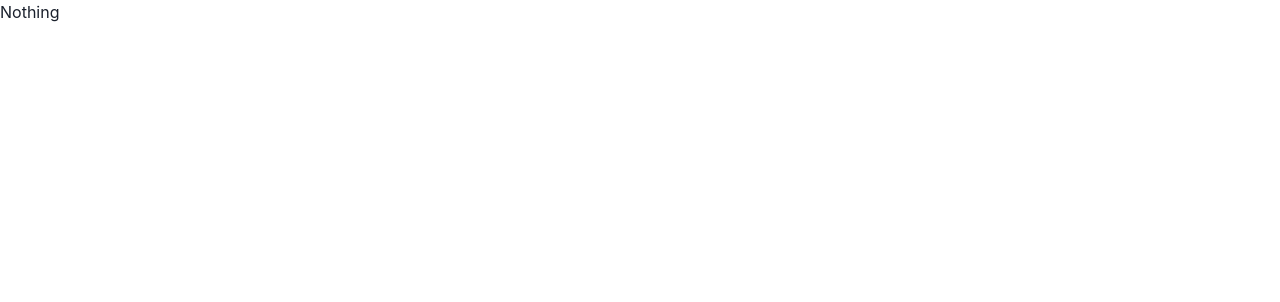
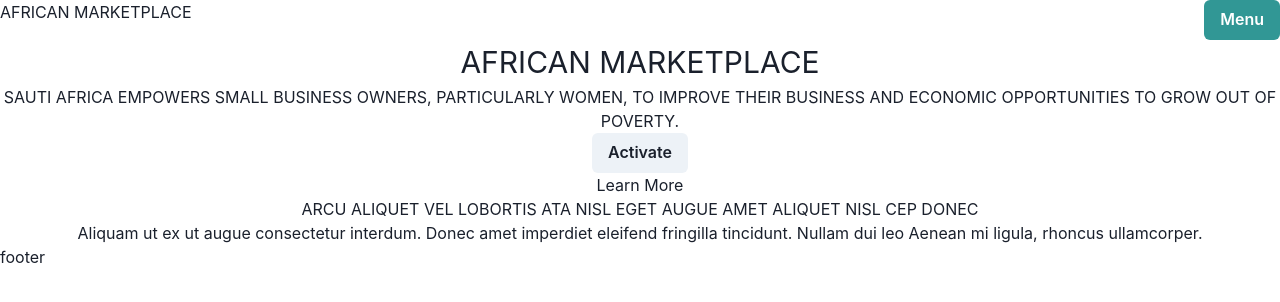
Before and after one commit to African-Marketplace-TT21/Front-End, a React (Create React App) app in the folder african-marketplace/: page / in a window 1280 px wide. Shown: the top 302 px of the page. Built offline with nearby package versions, Linux system fonts and the light colour scheme.

Commit message:
main page skeleton according to the given template, signup/login UI ongoing. Cloning the given template is ongoing too.

```diff
--- a/african-marketplace/package.json
+++ b/african-marketplace/package.json
@@ -10,6 +10,8 @@
       "@testing-library/react": "^11.1.0",
       "@testing-library/user-event": "^12.1.10",
       "axios": "^0.21.1",
+      "eslint": "^7.19.0",
+      "eslint-plugin-react": "^7.22.0",
       "framer-motion": "^3.2.2-rc.1",
       "react": "^17.0.1",
       "react-dom": "^17.0.1",
--- a/african-marketplace/src/App.css
+++ b/african-marketplace/src/App.css
@@ -1,3 +1,25 @@
 .App {
    text-align: center;
 }
+
+.navbar {
+   display: flex;
+   flex-direction: row;
+   justify-content: space-between;
+}
+
+.banner {
+   display: flex;
+   flex-direction: column;
+   justify-content: center;
+   align-items: center;
+   text-align: center;
+}
+
+.section1 {
+   display: flex;
+   flex-direction: column;
+   justify-content: center;
+   align-items: center;
+   text-align: center;
+}
--- a/african-marketplace/src/App.js
+++ b/african-marketplace/src/App.js
@@ -1,7 +1,43 @@
+import React from "react";
 import "./App.css";
+import { Box, Text, Button, Link } from "@chakra-ui/react";
+import Nav from "./Components/Nav";
+import Footer from "./Components/Footer";
 
 function App() {
-   return <>Nothing</>;
+   return (
+      <Box>
+         <Nav />
+         <Box className="banner">
+            <Text fontSize="3xl"> AFRICAN MARKETPLACE </Text>
+            <Text>
+               {" "}
+               SAUTI AFRICA EMPOWERS SMALL BUSINESS OWNERS, PARTICULARLY WOMEN,
+               TO IMPROVE THEIR BUSINESS AND ECONOMIC OPPORTUNITIES TO GROW OUT
+               OF POVERTY.{" "}
+            </Text>
+            <Button> Activate </Button>
+            <Link> Learn More </Link>
+         </Box>
+         <Box className="section1">
+            <Text>
+               ARCU ALIQUET VEL LOBORTIS ATA NISL EGET AUGUE AMET ALIQUET NISL
+               CEP DONEC
+            </Text>
+            <Text>
+               Aliquam ut ex ut augue consectetur interdum. Donec amet imperdiet
+               eleifend fringilla tincidunt. Nullam dui leo Aenean mi ligula,
+               rhoncus ullamcorper.
+            </Text>
+            <Box className="icons"> </Box>
+         </Box>
+         {/* in section 2 there is some sort of media query that makes the image go on top when narrow */}
+         <Box className="section2"></Box>
+         <Box className="section3"></Box>
+         <Box className="cta"></Box>
+         <Footer />
+      </Box>
+   );
 }
 
 export default App;
--- /dev/null
+++ b/african-marketplace/src/Components/Footer.js
@@ -0,0 +1,8 @@
+import React from "react";
+import { Box } from "@chakra-ui/react";
+
+function Footer() {
+   return <Box>footer</Box>;
+}
+
+export default Footer;
--- /dev/null
+++ b/african-marketplace/src/Components/Nav.js
@@ -0,0 +1,66 @@
+import React from "react";
+import { Box, Text, Button, Link, Stack } from "@chakra-ui/react";
+import {
+   Drawer,
+   DrawerBody,
+   DrawerFooter,
+   DrawerOverlay,
+   DrawerContent,
+   DrawerCloseButton,
+   useDisclosure,
+} from "@chakra-ui/react";
+
+function DrawerExample() {
+   const { isOpen, onOpen, onClose } = useDisclosure();
+   const btnRef = React.useRef();
+
+   return (
+      <>
+         <Button ref={btnRef} colorScheme="teal" onClick={onOpen}>
+            Menu
+         </Button>
+         <Drawer
+            isOpen={isOpen}
+            placement="right"
+            onClose={onClose}
+            finalFocusRef={btnRef}
+         >
+            <DrawerOverlay>
+               <DrawerContent>
+                  <DrawerCloseButton />
+
+                  <DrawerBody>
+                     <Stack>
+                        <Link>Home</Link>
+                        <Link>About Us</Link>
+                        <Link>Meet the Team</Link>
+                        <Link>Sign Up</Link>
+                        <Link>Log In</Link>
+                     </Stack>
+                  </DrawerBody>
+
+                  <DrawerFooter>
+                     <Button variant="outline" mr={3} onClick={onClose}>
+                        Cancel
+                     </Button>
+                     <Button color="blue">Save</Button>
+                  </DrawerFooter>
+               </DrawerContent>
+            </DrawerOverlay>
+         </Drawer>
+      </>
+   );
+}
+
+function Nav() {
+   return (
+      <Box>
+         <nav className="navbar">
+            <Text> AFRICAN MARKETPLACE</Text>
+            <DrawerExample></DrawerExample>
+         </nav>
+      </Box>
+   );
+}
+
+export default Nav;
```
Also changed, not shown: african-marketplace/.eslintrc.js (added), 2 other files (tests, documents, lock files or other folders).
